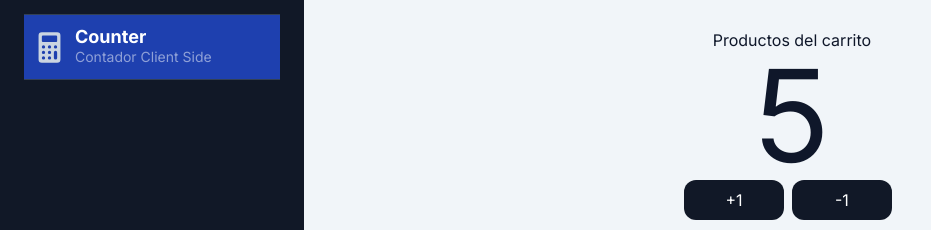
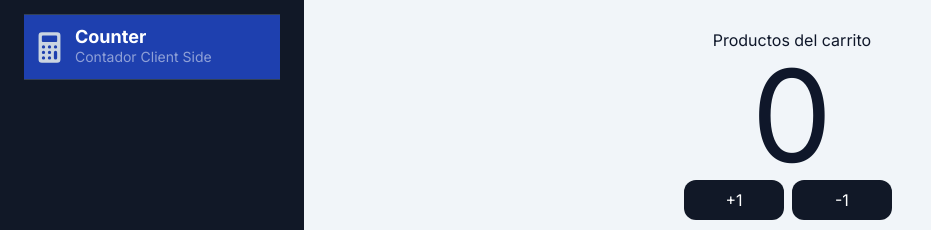
Before and after one commit to Majomon/02-nextjs-my-dashboard, a Next.js app: page /dashboard/counter in a window 1280 px wide. Shown: the part 276-506 px from the top of the page, without its empty margins (0-931 px from the left). Built offline with nearby package versions, Linux system fonts and the light colour scheme.

Commit message:
Componente shoping cart

```diff
--- a/src/app/dashboard/counter/page.tsx
+++ b/src/app/dashboard/counter/page.tsx
@@ -1,26 +1,16 @@
-"use client"
-import { useState } from "react";
+import { CartCounter } from "@/app/shopping-cart";
+import { Metadata } from "next";
+
+export const metadata: Metadata = {
+  title: "Shopping Cart",
+  description: "Counter",
+};
 
 export default function CounterPage() {
-  const [count, setCount] = useState(5);
   return (
     <div className="w-full h-full flex flex-col items-center justify-center">
       <span>Productos del carrito</span>
-      <span className="text-9xl">{count}</span>
-      <div className="flex ">
-        <button
-          onClick={() => setCount(count + 1)}
-          className="w-[100px] flex items-center justify-center p-2 mr-2 rounded-xl bg-gray-900 text-white hover:bg-gray-600 transition-all"
-        >
-          +1
-        </button>
-        <button
-          onClick={() => setCount(count - 1)}
-          className="w-[100px] flex items-center justify-center p-2 mr-2 rounded-xl bg-gray-900 text-white hover:bg-gray-600 transition-all"
-        >
-          -1
-        </button>
-      </div>
+      <CartCounter />
     </div>
   );
 }
--- /dev/null
+++ b/src/app/shopping-cart/components/CartCounter.tsx
@@ -0,0 +1,30 @@
+"use client";
+import { useState } from "react";
+
+interface Props {
+  value?: number;
+}
+export const CartCounter = ({ value = 0 }: Props) => {
+  const [count, setCount] = useState(value);
+
+  return (
+    <>
+      <span className="text-9xl">{count}</span>
+
+      <div className="flex ">
+        <button
+          onClick={() => setCount(count + 1)}
+          className="w-[100px] flex items-center justify-center p-2 mr-2 rounded-xl bg-gray-900 text-white hover:bg-gray-600 transition-all"
+        >
+          +1
+        </button>
+        <button
+          onClick={() => setCount(count - 1)}
+          className="w-[100px] flex items-center justify-center p-2 mr-2 rounded-xl bg-gray-900 text-white hover:bg-gray-600 transition-all"
+        >
+          -1
+        </button>
+      </div>
+    </>
+  );
+};
--- /dev/null
+++ b/src/app/shopping-cart/index.ts
@@ -0,0 +1 @@
+export {CartCounter} from "./components/CartCounter"
```
